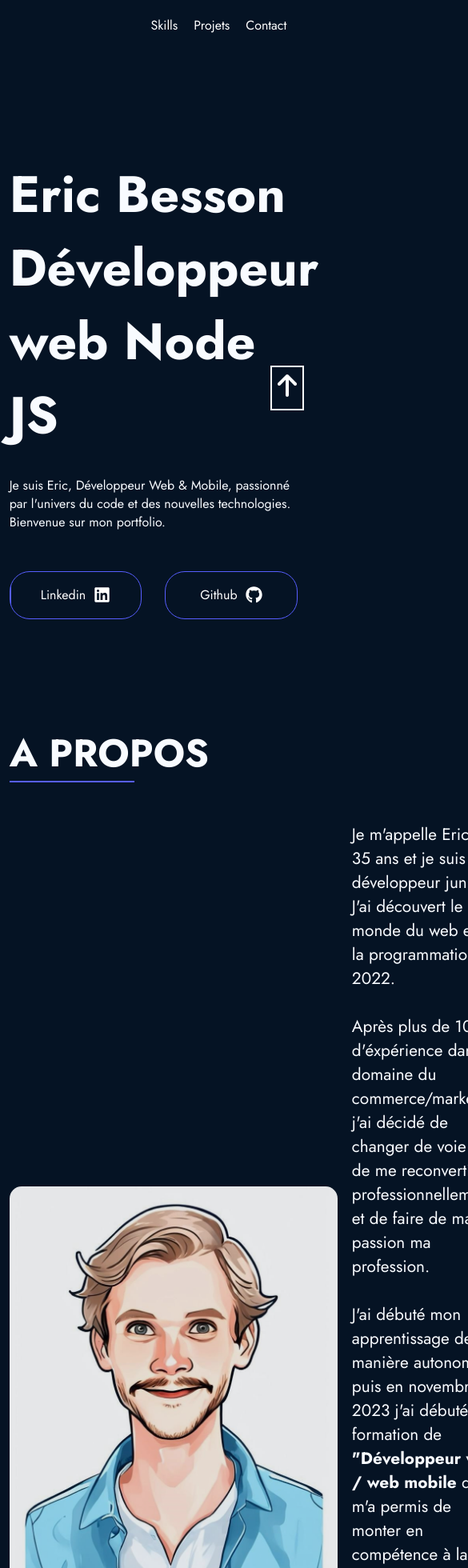
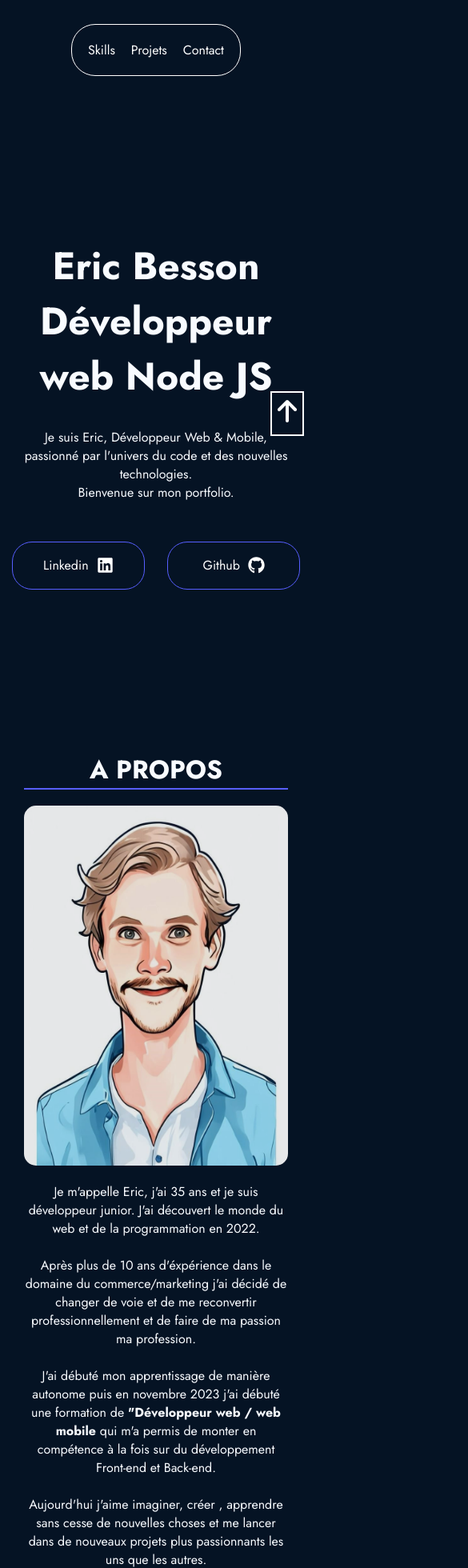
Before and after one commit to Eric198809/Portfolio, a React (Vite) app: page / in a window 390 px wide. Shown: the top 1960 px of the page at 80% size, 585 px wide, since content can reach past the window. Built offline with nearby package versions, Linux system fonts and the light colour scheme.

Commit message:
travail version mobile

```diff
--- a/src/pages/Home.jsx
+++ b/src/pages/Home.jsx
@@ -111,9 +111,7 @@ function Home() {
             monter en compétence à la fois sur du développement Front-end et
             Back-end. <br />
             <br />
-            Le front end, la vitrine du développement, me plaît car je prends un
-            réel plaisir à créer, reproduire, intégrer des interfaces. Je vois
-            en cette partie visible et design, une forme d'art.
+            Aujourd'hui j'aime imaginer, créer , apprendre sans cesse de nouvelles choses et me lancer dans de nouveaux projets plus passionnants les uns que les autres.
           </p>
         </div>
       </section>
--- a/src/style/footer.scss
+++ b/src/style/footer.scss
@@ -6,19 +6,26 @@ footer {
   place-items: center;
   margin-top: 5%;
 
-  .footer_containter{
+  .footer_containter {
     display: flex;
     gap: 20px;
   }
 
- .footer_title{
-  padding-top: 15px;
-  margin-bottom: 15px;
- }
-
+  .footer_title {
+    padding-top: 15px;
+    margin-bottom: 15px;
+  }
 }
 
-.contact_footer{
+.contact_footer {
   display: flex;
   gap: 10px;
 }
+
+@media screen and (max-width: 800px) {
+  .footer_containter {
+    display: flex;
+    flex-direction: column;
+    place-items: center;
+  }
+}
--- a/src/style/home.scss
+++ b/src/style/home.scss
@@ -18,6 +18,7 @@ section {
   position: fixed;
   right: 10px;
   background-color: var(--primary);
+  z-index: 10;
 }
 
 .header-container {
@@ -72,9 +73,9 @@ section {
     opacity: 0.9;
   }
 
-  P {
-    font-size: 1.3rem;
-  }
+  // P {
+  //   font-size: 1.3rem;
+  // }
 }
 
 .section_container {
@@ -206,4 +207,81 @@ section {
 }
 
 @media screen and (max-width: 800px) {
+  header {
+    width: 100%;
+    place-items: center;
+    text-align: center;
+
+    h1 {
+      font-size: 3rem;
+    }
+  }
+
+  .section_container {
+    display: flex;
+    flex-direction: column;
+
+    .title_section {
+      text-align: center;
+      justify-content: center;
+      align-items: center;
+      padding: 0px;
+      margin-bottom: 20px;
+
+      h2 {
+        font-size: 2rem;
+      }
+    }
+
+    .line {
+      width: 100% !important;
+      margin: auto;
+    }
+  }
+
+  .about_container {
+    display: block;
+    text-align: center;
+
+    img {
+      width: 100%;
+      height: 450px;
+      margin-bottom: 15px;
+    }
+  }
+
+  .skills-container {
+    display: block;
+
+    .skill_container {
+      width: 100%;
+    }
+
+    img {
+      width: 55px;
+    }
+  }
+
+  .projets_container {
+    display: flex;
+    flex-direction: column-reverse;
+    justify-content: center;
+
+    .content-projet {
+      width: 100%;
+      justify-content: center;
+      text-align: center;
+      align-items: center;
+    }
+
+    .image_projet {
+      width: 100%;
+    }
+    .image_projet2 {
+      width: 100%;
+    }
+    .image_projet3 {
+      width: 100%;
+    }
+  }
 }
--- a/src/style/navbar.scss
+++ b/src/style/navbar.scss
@@ -18,3 +18,15 @@
     text-decoration: none;
   }
 }
+
+@media screen and (max-width: 800px) {
+  nav {
+    display: flex;
+    justify-content: center;
+
+    .header {
+      border: 1px solid;
+      border-radius: 30px;
+    }
+  }
+}
--- a/src/style/setting.scss
+++ b/src/style/setting.scss
@@ -15,8 +15,8 @@ body {
   background: var(--primary);
   color: var(--texte);
   font-family: jost, sans-serif;
-  padding-left: 3%;
-  padding-right: 3%;
+  margin: 30px;
+
   h1 {
     font-size: 4rem;
   }
```
